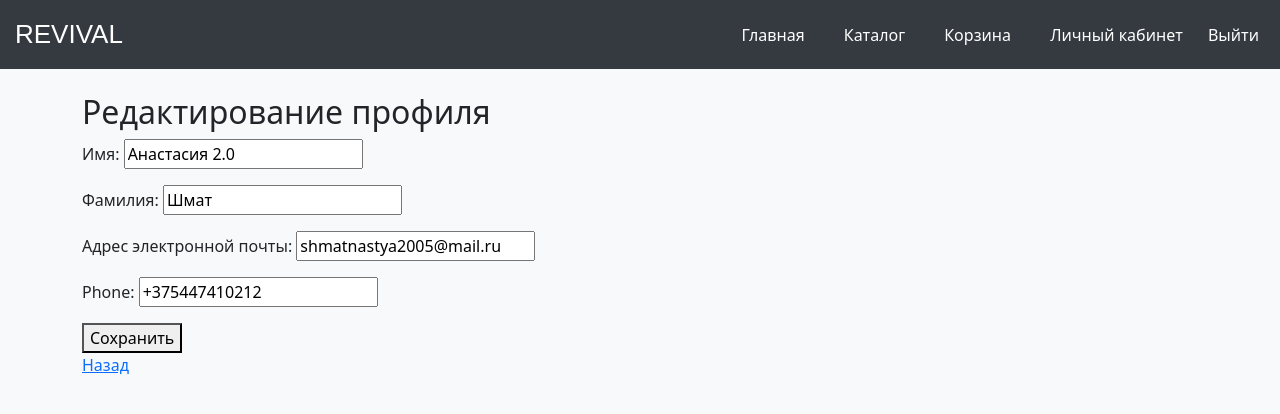
After one commit to Shmat-Anastasya/myprojectDjango, a Django app: page /profile/edit/ in a window 1280 px wide. The commit adds this page. Shown: the top 414 px of the page. Run offline with Django 5.2, Linux system fonts and the light colour scheme; a user stored in the database is signed in.

Commit message:
последние изменения были давно, я забыла запушить...

```diff
--- a/myproject/accounts/forms.py
+++ b/myproject/accounts/forms.py
@@ -16,3 +16,32 @@ class CustomUserCreationForm(UserCreationForm):
             "password1",
             "password2",
         )
+
+class UserEditForm(forms.ModelForm):
+    class Meta:
+        model = User
+        fields = ['first_name', 'last_name', 'email', 'phone']
+
+class UserEditForm(forms.ModelForm):
+    class Meta:
+        model = User
+        fields = ['first_name', 'last_name', 'email', 'phone']
+
+    def clean_phone(self):
+        phone = self.cleaned_data['phone']
+
+        # Удаляем пробелы, скобки, тире
+        cleaned = ''.join(filter(str.isdigit, phone))
+
+        # Добавляем + в начало
+        if cleaned.startswith('375'):
+            cleaned = '+' + cleaned
+        elif cleaned.startswith('80'):  # если ввели 8044...
+            cleaned = '+375' + cleaned[2:]
+
+        # Проверяем формат
+        import re
+        if not re.match(r'^\+375(25|29|33|44)\d{7}$', cleaned):
+            raise forms.ValidationError("Введите номер в формате +375447410212")
+
+        return cleaned
--- a/myproject/accounts/models.py
+++ b/myproject/accounts/models.py
@@ -1,8 +1,40 @@
+# from django.contrib.auth.models import AbstractUser
+# from django.core.validators import RegexValidator
+# from django.db import models
+
+# # class User(AbstractUser):
+# #     phone = models.CharField(max_length=20, blank=True)
+
+#     def __str__(self):
+#         return self.username
+
+# phone_validator = RegexValidator(
+#     regex=r'^\+375(25|29|33|44)\d{7}$',
+#     message="Введите номер в формате +375447410212"
+# )
+
+# class User(AbstractUser):
+#     phone = models.CharField(
+#         max_length=13,
+#         blank=True,
+#         validators=[phone_validator]
+#     )
+
 from django.contrib.auth.models import AbstractUser
+from django.core.validators import RegexValidator
 from django.db import models
 
+phone_validator = RegexValidator(
+    regex=r'^\+375(25|29|33|44)\d{7}$',
+    message="Введите номер в формате +375447410212"
+)
+
 class User(AbstractUser):
-    phone = models.CharField(max_length=20, blank=True)
+    phone = models.CharField(
+        max_length=13,
+        blank=True,
+        validators=[phone_validator]
+    )
 
     def __str__(self):
         return self.username
--- a/myproject/accounts/urls.py
+++ b/myproject/accounts/urls.py
@@ -4,4 +4,5 @@ from . import views
 urlpatterns = [
     path('register/', views.register, name='register'),
     path('profile/', views.profile, name='profile'),
+    path('profile/edit/', views.profile_edit, name='profile_edit'),
 ]
--- a/myproject/accounts/views.py
+++ b/myproject/accounts/views.py
@@ -1,6 +1,8 @@
 from django.shortcuts import render, redirect
 from django.contrib.auth import login
 from accounts.forms import CustomUserCreationForm
+from django.contrib.auth.decorators import login_required
+from .forms import CustomUserCreationForm, UserEditForm
 
 
 def register(request):
@@ -17,3 +19,15 @@ def register(request):
 
 def profile(request):
     return render(request, 'profile.html')
+
+@login_required
+def profile_edit(request):
+    if request.method == 'POST':
+        form = UserEditForm(request.POST, instance=request.user)
+        if form.is_valid():
+            form.save()
+            return redirect('profile')
+    else:
+        form = UserEditForm(instance=request.user)
+
+    return render(request, 'profile_edit.html', {'form': form})
--- a/myproject/myproject/urls.py
+++ b/myproject/myproject/urls.py
@@ -44,6 +44,7 @@ urlpatterns = [
 
     # accounts
    path('', include('accounts.urls')),
+   #path('accounts/', include('accounts.urls')),
 
 ]
 
--- /dev/null
+++ b/myproject/templates/profile_edit.html
@@ -0,0 +1,13 @@
+{% extends 'base.html' %}
+
+{% block content %}
+<h2>Редактирование профиля</h2>
+
+<form method="post">
+    {% csrf_token %}
+    {{ form.as_p }}
+    <button type="submit">Сохранить</button>
+</form>
+
+<a href="{% url 'profile' %}">Назад</a>
+{% endblock %}
```
Also changed, not shown: myproject/templates/profile.html (+8 -0 lines), myproject/db.sqlite3.
